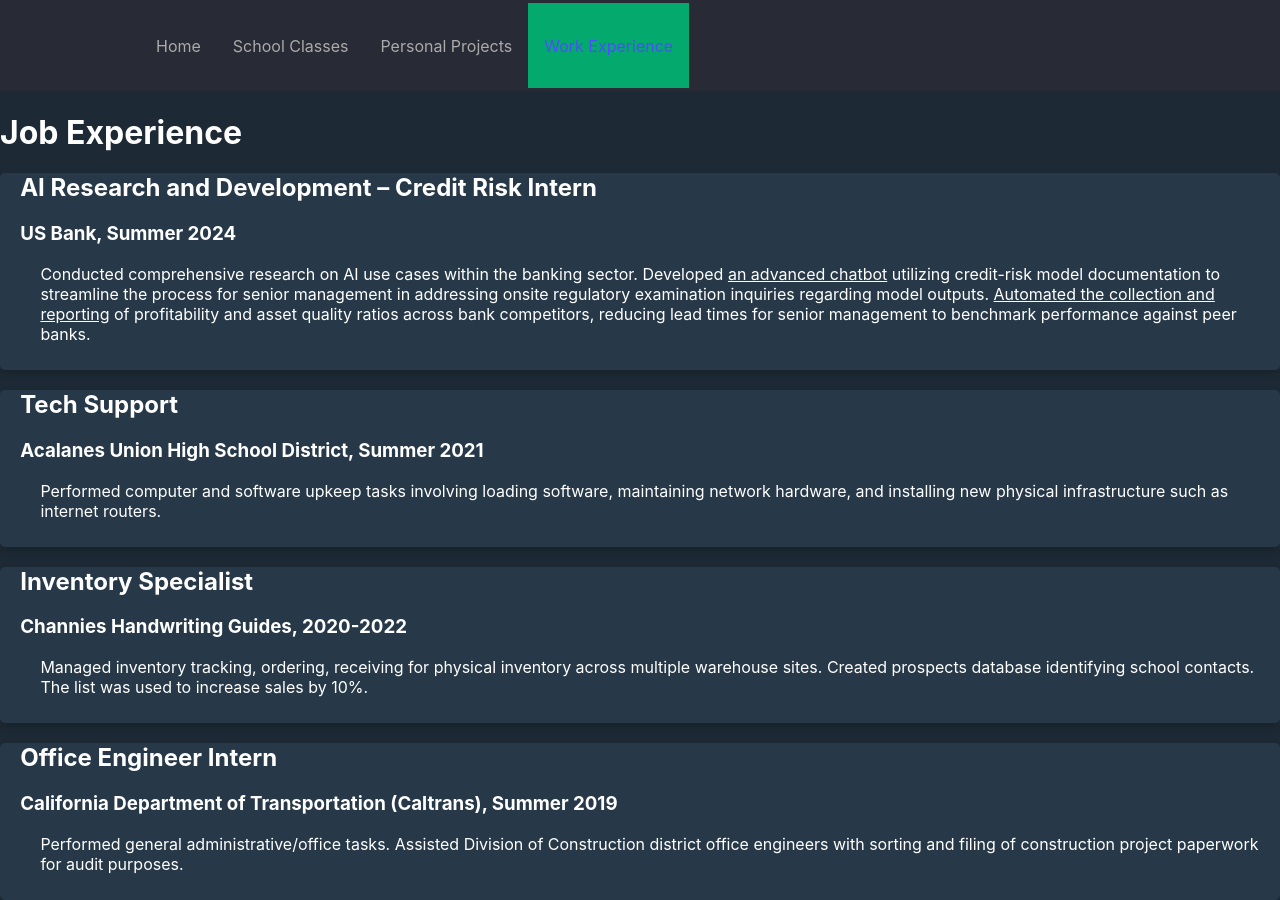
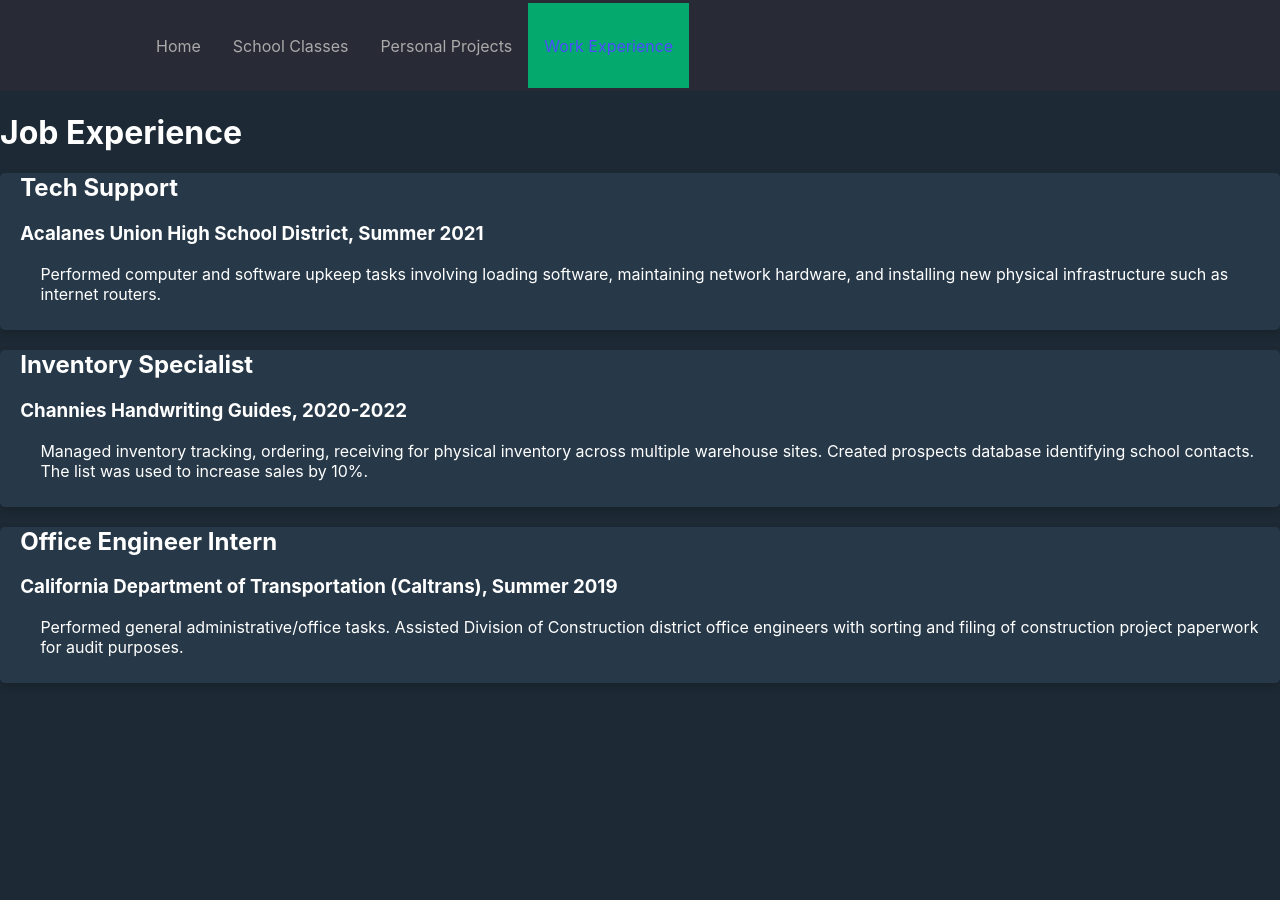
Before and after one commit to morganmason0606/morganmason0606.github.io, a React (Create React App) app: page /work_experience in a window 1280 px wide. After the commit the page ends 800 px from the top, so only its background shows below. Built offline with nearby package versions, Linux system fonts and the light colour scheme.

Commit message:
minor change

```diff
--- a/src/pages/jobs.js
+++ b/src/pages/jobs.js
@@ -5,11 +5,11 @@ function Job(){
         <>
             <h1>Job Experience</h1>
             <div class="card_list">
-                <div className="display_card">
+                {/* <div className="display_card">
                     <h2>AI Research and Development – Credit Risk Intern</h2>
                     <h3>US Bank, Summer 2024</h3>
                     <p>Conducted comprehensive research on AI use cases within the banking sector. Developed <a href="https://github.com/morganmason0606/LLM_Agents">an advanced chatbot</a> utilizing credit-risk model documentation to streamline the process for senior management in addressing onsite regulatory examination inquiries regarding model outputs. <a href="morganmason0606.github.io/excel_joiner/">Automated the collection and reporting</a> of profitability and asset quality ratios across bank competitors, reducing lead times for senior management to benchmark performance against peer banks. </p>
-                </div>
+                </div> */}
                 <div class="display_card">
                     <h2>Tech Support</h2>
                     <h3>Acalanes Union High School District, Summer 2021</h3>
```
